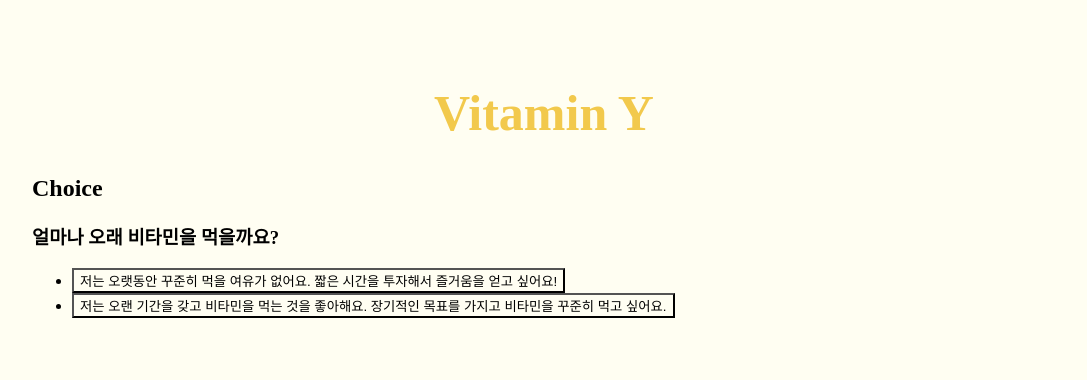
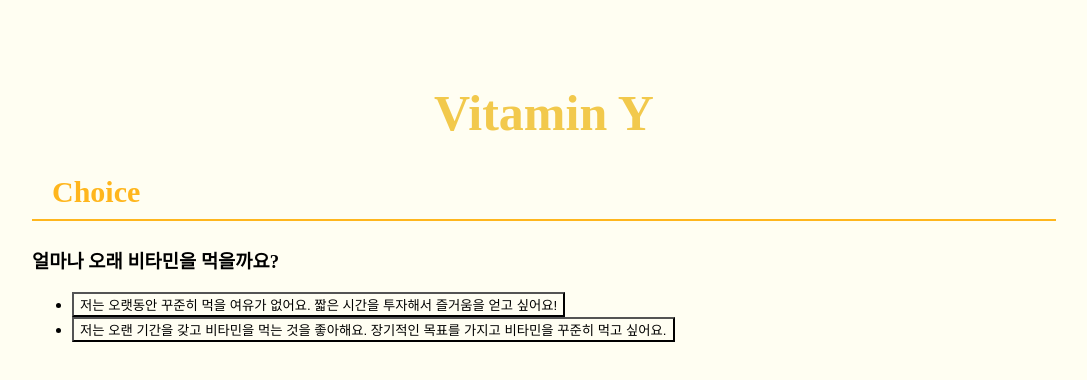
Before and after one commit to CodeSoom/project-react-3-Najeong-Kim, a React app: page /choice/1 in a window 1280 px wide. Shown: the top 380 px of the page, without its empty margins (96-1183 px from the left). Built offline with nearby package versions, Linux system fonts and the light colour scheme.

Commit message:
Title 스타일 추가

```diff
--- a/src/ChoiceContainer.jsx
+++ b/src/ChoiceContainer.jsx
@@ -3,6 +3,8 @@ import React from 'react';
 import { useDispatch } from 'react-redux';
 
 import { selectChoice } from './actions';
+
+import Title from './styles/Title';
 
 export default function ChoiceContainer({ question, choices, onChoiceClick }) {
   const dispatch = useDispatch();
@@ -14,7 +16,7 @@ export default function ChoiceContainer({ question, choices, onChoiceClick }) {
 
   return (
     <div>
-      <h2>Choice</h2>
+      <Title>Choice</Title>
       <h3>{question}</h3>
       <ul>
         {choices.map((choice) => (
--- a/src/HomePage.jsx
+++ b/src/HomePage.jsx
@@ -2,10 +2,12 @@ import React from 'react';
 
 import { Link } from 'react-router-dom';
 
+import Title from './styles/Title';
+
 export default function HomePage() {
   return (
     <div>
-      <h2>Home</h2>
+      <Title>Home</Title>
       <p>
         안녕하세요 여러분!
         <br />
--- a/src/ResultPage.jsx
+++ b/src/ResultPage.jsx
@@ -1,10 +1,12 @@
 import React from 'react';
 import ResultContainer from './ResultContainer';
+
+import Title from './styles/Title';
 
 export default function ResultPage() {
   return (
     <div>
-      <h2>Result</h2>
+      <Title>Result</Title>
       <p>
         당신의 비타민 Y는 아래와 같습니다
         <br />
--- /dev/null
+++ b/src/styles/Title.jsx
@@ -0,0 +1,11 @@
+import styled from '@emotion/styled';
+
+const Title = styled.h2({
+  paddingLeft: '20px',
+  paddingBottom: '10px',
+  color: '#FFB61D',
+  fontSize: '30px',
+  borderBottom: '2px solid #FFB61D',
+})
+
+export default Title;
```
